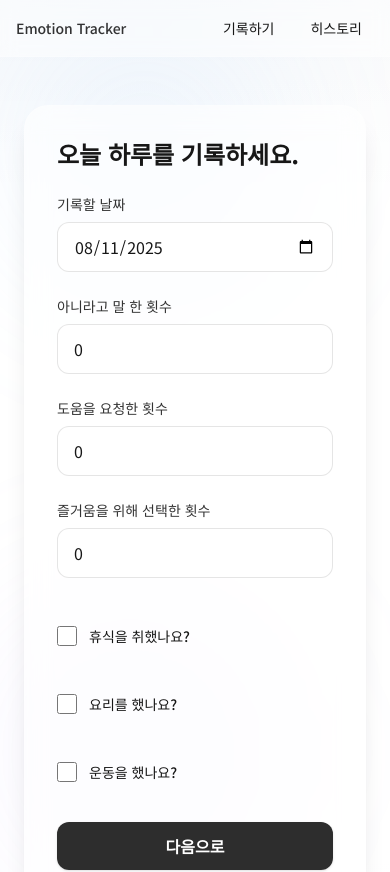
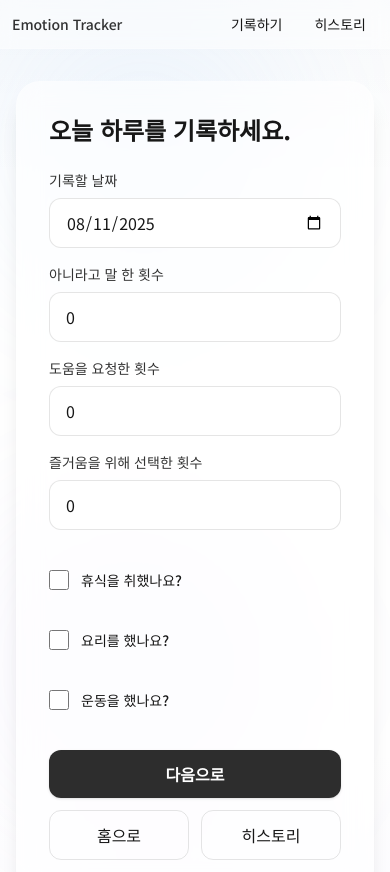
Before and after one commit to wangmul/emotion-tracker, a Next.js app in the folder web/: page /record/step-1 in a window 390 px wide. Shown: the top 872 px of the page. Built offline with nearby package versions, Linux system fonts and the light colour scheme; no server answers; the database is empty.

Commit message:
style(ui): 모바일 반응형 패딩/그리드/헤더 높이 조정

```diff
--- a/web/src/app/history/[date]/page.tsx
+++ b/web/src/app/history/[date]/page.tsx
@@ -45,7 +45,7 @@
   const goNext = () => router.push(`/history/${format(addDays(targetDate, 1), "yyyy-MM-dd")}`);
 
   return (
-    <main className="mx-auto max-w-3xl px-6 py-10 space-y-6">
+    <main className="mx-auto w-full max-w-3xl px-4 py-8 space-y-6 sm:px-6 sm:py-10">
       <div className="rounded-3xl border border-white/15 bg-white/60 p-6 shadow-2xl backdrop-blur-md dark:bg-white/5">
         <div className="flex flex-col gap-4 sm:flex-row sm:items-center sm:justify-between">
           <h1 className="text-2xl font-semibold">{format(targetDate, "yyyy-MM-dd")}</h1>
--- a/web/src/app/history/page.tsx
+++ b/web/src/app/history/page.tsx
@@ -62,7 +62,7 @@
   }, [entries]);
 
   return (
-    <main className="mx-auto max-w-4xl px-6 py-10 space-y-8">
+    <main className="mx-auto w-full max-w-4xl px-4 py-8 space-y-6 sm:px-6 sm:py-10 sm:space-y-8">
       <div className="rounded-3xl border border-white/15 bg-white/60 p-6 shadow-xl backdrop-blur-md dark:bg-white/5">
         <div className="flex flex-col gap-3 sm:flex-row sm:items-center sm:justify-between">
           <h2 className="text-xl font-semibold">날짜별 보기</h2>
--- a/web/src/app/layout.tsx
+++ b/web/src/app/layout.tsx
@@ -39,11 +39,11 @@
             <div className="absolute bottom-0 right-0 h-[520px] w-[520px] rounded-full bg-[radial-gradient(circle,_rgba(196,181,253,0.12)_0%,_transparent_65%)] blur-3xl" />
           </div>
           <header className="sticky top-0 z-10 backdrop-blur supports-[backdrop-filter]:bg-white/50 bg-white/70 dark:bg-black/30 border-b border-white/20">
-            <div className="mx-auto flex h-14 max-w-5xl items-center justify-between px-4">
+            <div className="mx-auto flex h-12 sm:h-14 max-w-5xl items-center justify-between px-3 sm:px-6">
               <a href="/" className="text-sm font-medium text-black/80 dark:text-white/90 hover:opacity-80 transition-opacity">
                 Emotion Tracker
               </a>
-              <nav className="flex items-center gap-3 text-sm">
+              <nav className="flex items-center gap-2 sm:gap-3 text-sm">
                 <a href="/record/step-1" className="rounded-md px-3 py-1.5 hover:bg-black/[.04] active:scale-[0.99] dark:hover:bg-white/10">기록하기</a>
                 <a href="/history" className="rounded-md px-3 py-1.5 hover:bg-black/[.04] active:scale-[0.99] dark:hover:bg-white/10">히스토리</a>
               </nav>
--- a/web/src/app/page.tsx
+++ b/web/src/app/page.tsx
@@ -2,7 +2,7 @@
 
 export default function Home() {
   return (
-    <main className="mx-auto flex min-h-dvh max-w-3xl flex-col items-center justify-center gap-8 px-6 py-16">
+    <main className="mx-auto flex min-h-dvh w-full max-w-3xl flex-col items-center justify-center gap-6 px-4 py-10 sm:gap-8 sm:px-6 sm:py-16">
       <div className="w-full rounded-3xl border border-white/10 bg-white/60 p-8 shadow-xl backdrop-blur-md transition-shadow hover:shadow-2xl dark:border-white/10 dark:bg-white/5">
         <h1 className="mb-3 text-center text-3xl font-semibold tracking-tight sm:text-4xl text-black/85 dark:text-white">
           오늘 하루를 기록하세요.
@@ -10,7 +10,7 @@
         <p className="text-center text-base text-black/60 dark:text-white/70">
           작은 선택의 변화를 쌓아 당신의 하루를 더 선명하게.
         </p>
-        <div className="mt-8 grid grid-cols-1 gap-4 sm:grid-cols-2">
+        <div className="mt-6 grid grid-cols-2 gap-3 sm:mt-8 sm:grid-cols-2 sm:gap-4">
           <Link
             href="/record/step-1"
             className="group rounded-xl bg-foreground/90 text-background px-6 py-4 text-center text-base font-medium shadow hover:shadow-lg transition-all active:scale-[0.99]"
--- a/web/src/app/record/step-1/page.tsx
+++ b/web/src/app/record/step-1/page.tsx
@@ -99,11 +99,11 @@
   }, [selectedDate, setValue]);
 
   return (
-    <main className="mx-auto max-w-2xl px-6 py-12">
+    <main className="mx-auto w-full max-w-2xl px-4 py-8 sm:px-6 sm:py-12">
       <div className="rounded-3xl border border-white/15 bg-white/60 shadow-xl backdrop-blur-md dark:bg-white/5 p-8">
         <h1 className="text-2xl font-semibold mb-6">오늘 하루를 기록하세요.</h1>
         <form onSubmit={handleSubmit(onSubmit)} className="space-y-6">
-          <div className="grid grid-cols-1 gap-6 sm:grid-cols-2">
+          <div className="grid grid-cols-1 gap-4 sm:grid-cols-2 sm:gap-6">
             <div>
               <label htmlFor="selectedDate" className="block text-sm font-medium mb-2 text-black/80 dark:text-white/85">기록할 날짜</label>
               <input
--- a/web/src/app/record/step-2/page.tsx
+++ b/web/src/app/record/step-2/page.tsx
@@ -131,11 +131,11 @@
   };
 
   return (
-    <main className="mx-auto max-w-2xl px-6 py-12">
+    <main className="mx-auto w-full max-w-2xl px-4 py-8 sm:px-6 sm:py-12">
       <div className="rounded-3xl border border-white/15 bg-white/60 shadow-xl backdrop-blur-md dark:bg-white/5 p-8">
         <h2 className="text-xl font-semibold mb-6">당신이 하고 싶지 않지만 해야 하는 일 세가지</h2>
         <form onSubmit={handleSubmit(onSubmit)} className="space-y-8">
-          <div className="space-y-3">
+          <div className="space-y-2 sm:space-y-3">
             <input className="w-full rounded-xl border border-black/10 bg-white/80 px-4 py-3 focus:ring-2 focus:ring-[#94a3b8]/30 dark:border-white/15 dark:bg-white/10" placeholder="예: 장보기" {...register("mustDo0")} />
             <input className="w-full rounded-xl border border-black/10 bg-white/80 px-4 py-3 focus:ring-2 focus:ring-[#94a3b8]/30 dark:border-white/15 dark:bg-white/10" placeholder="예: 청구서 정리" {...register("mustDo1")} />
             <input className="w-full rounded-xl border border-black/10 bg-white/80 px-4 py-3 focus:ring-2 focus:ring-[#94a3b8]/30 dark:border-white/15 dark:bg-white/10" placeholder="예: 운동하기" {...register("mustDo2")} />
@@ -143,7 +143,7 @@
 
           <div>
             <h2 className="text-xl font-semibold mb-4">당신이 하고 싶었지만 하지 않은 일 세가지</h2>
-            <div className="space-y-3">
+            <div className="space-y-2 sm:space-y-3">
               <input className="w-full rounded-xl border border-black/10 bg-white/80 px-4 py-3 focus:ring-2 focus:ring-[#94a3b8]/30 dark:border-white/15 dark:bg-white/10" placeholder="예: 친구에게 연락하기" {...register("wantSkip0")} />
               <input className="w-full rounded-xl border border-black/10 bg-white/80 px-4 py-3 focus:ring-2 focus:ring-[#94a3b8]/30 dark:border-white/15 dark:bg-white/10" placeholder="예: 산책하기" {...register("wantSkip1")} />
               <input className="w-full rounded-xl border border-black/10 bg-white/80 px-4 py-3 focus:ring-2 focus:ring-[#94a3b8]/30 dark:border-white/15 dark:bg-white/10" placeholder="예: 취미 활동" {...register("wantSkip2")} />
--- a/web/src/app/record/step-3/page.tsx
+++ b/web/src/app/record/step-3/page.tsx
@@ -73,7 +73,7 @@
   };
 
   return (
-    <main className="mx-auto max-w-2xl px-6 py-12">
+    <main className="mx-auto w-full max-w-2xl px-4 py-8 sm:px-6 sm:py-12">
       <div className="rounded-3xl border border-white/15 bg-white/60 shadow-xl backdrop-blur-md dark:bg-white/5 p-8">
         <h2 className="text-xl font-semibold mb-6">내가 시도한 자기 달래기 방법</h2>
         <form onSubmit={handleSubmit(onSubmit)} className="space-y-6">
```
